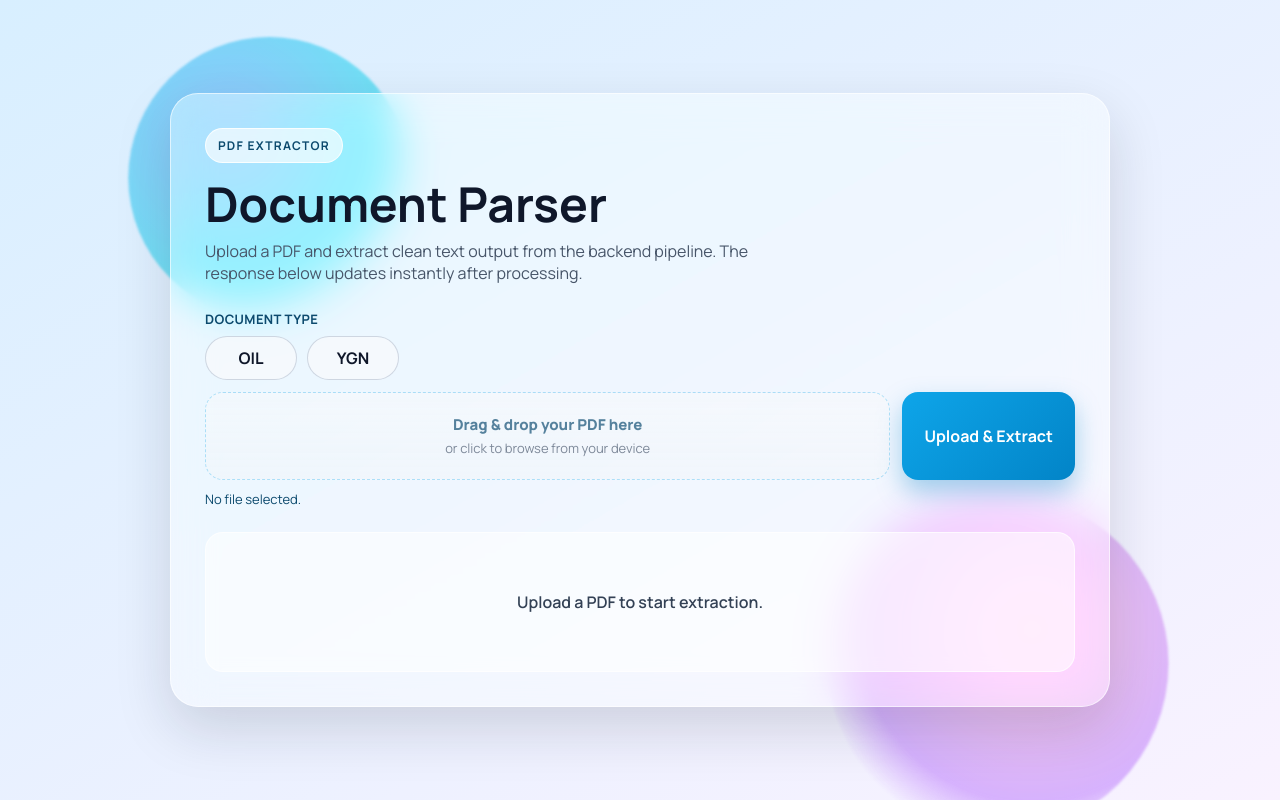
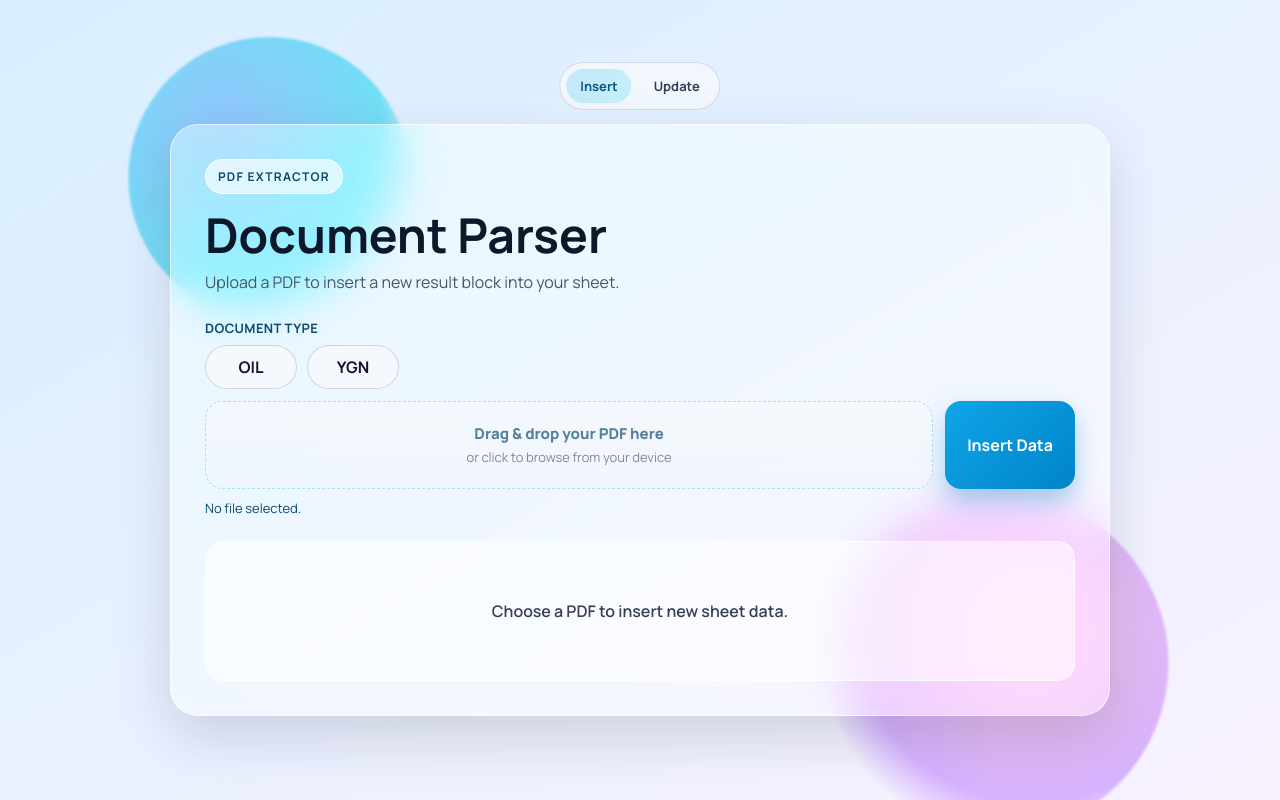
Before and after one commit to BeBeeTheBoss/License-PDF-Extractor, a React (Create React App) app in the folder frontend/: page / in a window 1280 px wide. Built offline with nearby package versions, Linux system fonts and the light colour scheme.

Commit message:
added quantity update feature

```diff
--- a/frontend/src/App.css
+++ b/frontend/src/App.css
@@ -99,10 +99,45 @@ body {
   }
 }
 
+.card-stack {
+  position: relative;
+  width: min(940px, 100%);
+}
+
+.card-flip {
+  width: 100%;
+  margin-top: 40px;
+  perspective: 1400px;
+  transform-origin: center;
+}
+
+.card-flip-inner {
+  position: relative;
+  width: 100%;
+  display: grid;
+  transform-style: preserve-3d;
+  transition: transform 620ms cubic-bezier(0.22, 1, 0.36, 1);
+}
+
+.card-flip-inner.is-flipped {
+  transform: rotateY(180deg);
+}
+
+.card-face {
+  grid-area: 1 / 1;
+  width: 100%;
+  backface-visibility: hidden;
+  -webkit-backface-visibility: hidden;
+}
+
+.card-back {
+  transform: rotateY(180deg);
+}
+
 .glass-card {
   position: relative;
   z-index: 1;
-  width: min(940px, 100%);
+  width: 100%;
   border-radius: 28px;
   padding: 34px;
   background: var(--glass-bg);
@@ -112,6 +147,42 @@ body {
   -webkit-backdrop-filter: blur(20px) saturate(155%);
   animation: cardIn 500ms ease;
   overflow: hidden;
+  transition: border-color 260ms ease, box-shadow 260ms ease, background-color 260ms ease;
+}
+
+.mode-toggle {
+  position: absolute;
+  top: -22px;
+  left: 50%;
+  transform: translateX(-50%);
+  display: inline-flex;
+  gap: 8px;
+  padding: 6px;
+  border-radius: 999px;
+  background: rgba(248, 250, 252, 0.72);
+  border: 1px solid rgba(148, 163, 184, 0.32);
+}
+
+.mode-btn {
+  border: 0;
+  border-radius: 999px;
+  padding: 8px 14px;
+  background: transparent;
+  color: #334155;
+  font: inherit;
+  font-size: 13px;
+  font-weight: 700;
+  cursor: pointer;
+  transition: background-color 140ms ease, color 140ms ease, transform 140ms ease;
+}
+
+.mode-btn:hover {
+  transform: translateY(-1px);
+}
+
+.mode-btn.active {
+  background: linear-gradient(135deg, rgba(14, 165, 233, 0.2), rgba(34, 211, 238, 0.22));
+  color: #075985;
 }
 
 @keyframes cardIn {
@@ -516,6 +587,10 @@ h1 {
     border-radius: 22px;
   }
 
+  .mode-toggle {
+    top: -18px;
+  }
+
   .controls {
     grid-template-columns: 1fr;
   }
--- a/frontend/src/App.js
+++ b/frontend/src/App.js
@@ -16,6 +16,7 @@ const toBackendUrl = (url) => {
 };
 
 function App() {
+  const [operationMode, setOperationMode] = useState("insert");
   const [documentType, setDocumentType] = useState("");
   const [file, setFile] = useState(null);
   const [isDragging, setIsDragging] = useState(false);
@@ -29,7 +30,8 @@ function App() {
   const [submitError, setSubmitError] = useState("");
   const [loading, setLoading] = useState(false);
   const [progress, setProgress] = useState(0);
-  const fileInputRef = useRef(null);
+  const insertFileInputRef = useRef(null);
+  const updateFileInputRef = useRef(null);
 
   useEffect(() => {
     if (!loading) {
@@ -49,6 +51,28 @@ function App() {
 
     return () => clearInterval(timer);
   }, [loading]);
+
+  useEffect(() => {
+    setDocumentType("");
+    setFile(null);
+    setIsDragging(false);
+    setSpreadsheetId("");
+    setStatus("idle");
+    setSheetsMessage("");
+    setSheetsUrl("");
+    setDownloadMessage("");
+    setDownloadUrl("");
+    setFieldErrors({ documentType: "", file: "" });
+    setSubmitError("");
+    setLoading(false);
+    setProgress(0);
+    if (insertFileInputRef.current) {
+      insertFileInputRef.current.value = "";
+    }
+    if (updateFileInputRef.current) {
+      updateFileInputRef.current.value = "";
+    }
+  }, [operationMode]);
 
   const setFieldError = (field, message) => {
     setFieldErrors((prev) => ({ ...prev, [field]: message }));
@@ -82,15 +106,16 @@ function App() {
     handleFileChange(droppedFile);
   };
 
-  const openFilePicker = () => {
+  const openFilePicker = (mode = operationMode) => {
     if (!documentType) {
       setFieldError("documentType", "Please choose document type.");
       return;
     }
-    fileInputRef.current?.click();
+    const targetRef = mode === "update" ? updateFileInputRef : insertFileInputRef;
+    targetRef.current?.click();
   };
 
-  const handleUpload = async () => {
+  const handleUpload = async (mode = operationMode) => {
     let hasError = false;
 
     if (!documentType) {
@@ -113,6 +138,7 @@ function App() {
 
     const formData = new FormData();
     formData.append("document_type", documentType);
+    formData.append("operation_mode", mode);
     formData.append("pdf", file);
     if (spreadsheetId.trim()) {
       formData.append("spreadsheet_id", spreadsheetId.trim());
@@ -175,16 +201,17 @@ function App() {
     }
   };
 
-  return (
-    <main className="app-shell">
-      <div className="bg-blob blob-a" aria-hidden="true" />
-      <div className="bg-blob blob-b" aria-hidden="true" />
+  const renderCardFace = (mode, inputRef) => {
+    const isUpdate = mode === "update";
 
-      <section className="glass-card">
+    return (
+      <>
         <span className="eyebrow">PDF Extractor</span>
         <h1>Document Parser</h1>
         <p className="subtitle">
-          Upload a PDF and extract clean text output from the backend pipeline. The response below updates instantly after processing.
+          {isUpdate
+            ? "Upload a PDF to update the current sheet content with fresh extracted data."
+            : "Upload a PDF to insert a new result block into your sheet."}
         </p>
 
         <div className="doc-type-wrap">
@@ -193,7 +220,7 @@ function App() {
             <label className={`doc-type-option ${documentType === "OIL" ? "active" : ""}`}>
               <input
                 type="radio"
-                name="documentType"
+                name={`documentType-${mode}`}
                 value="OIL"
                 checked={documentType === "OIL"}
                 onChange={(e) => {
@@ -207,7 +234,7 @@ function App() {
             <label className={`doc-type-option ${documentType === "YGN" ? "active" : ""}`}>
               <input
                 type="radio"
-                name="documentType"
+                name={`documentType-${mode}`}
                 value="YGN"
                 checked={documentType === "YGN"}
                 onChange={(e) => {
@@ -235,18 +262,18 @@ function App() {
             }}
             onDragLeave={() => setIsDragging(false)}
             onDrop={handleDrop}
-            onClick={openFilePicker}
+            onClick={() => openFilePicker(mode)}
             role="button"
             tabIndex={0}
             onKeyDown={(event) => {
               if (event.key === "Enter" || event.key === " ") {
                 event.preventDefault();
-                openFilePicker();
+                openFilePicker(mode);
               }
             }}
           >
             <input
-              ref={fileInputRef}
+              ref={inputRef}
               type="file"
               accept="application/pdf"
               disabled={!documentType}
@@ -259,29 +286,19 @@ function App() {
               </p>
             </div>
           </div>
-          <button className="upload-btn" onClick={handleUpload} disabled={loading}>
-            {loading ? "Processing..." : "Upload & Extract"}
+          <button className="upload-btn" onClick={() => handleUpload(mode)} disabled={loading}>
+            {loading ? (isUpdate ? "Updating..." : "Inserting...") : isUpdate ? "Update Sheet" : "Insert Data"}
           </button>
         </div>
         {fieldErrors.file && <p className="input-error">{fieldErrors.file}</p>}
         {submitError && <p className="input-error">{submitError}</p>}
-
-        {/* <div className="sheet-input-wrap">
-          <input
-            className="sheet-input"
-            type="text"
-            placeholder="Optional: Google Spreadsheet ID (override .env)"
-            value={spreadsheetId}
-            onChange={(e) => setSpreadsheetId(e.target.value)}
-          />
-        </div> */}
 
         <p className="file-name">{file ? `Selected: ${file.name}` : "No file selected."}</p>
 
         {loading && (
           <div className="progress-wrap" aria-live="polite" aria-label="Upload progress">
             <div className="progress-head">
-              <span>Processing</span>
+              <span>{isUpdate ? "Updating" : "Inserting"}</span>
               <span>{progress}%</span>
             </div>
             <div className="progress-track">
@@ -291,7 +308,13 @@ function App() {
         )}
 
         <section className="status-card">
-          {status === "idle" && <p className="status-hint">Upload a PDF to start extraction.</p>}
+          {status === "idle" && (
+            <p className="status-hint">
+              {isUpdate
+                ? "Choose a PDF to update current sheet data."
+                : "Choose a PDF to insert new sheet data."}
+            </p>
+          )}
           {status === "loading" && (
             <div className="loading-wrap" role="status" aria-live="polite" aria-label="Loading">
               <span className="loading-dot" />
@@ -303,13 +326,11 @@ function App() {
             <div className="success-wrap" role="status" aria-live="polite">
               <span className="success-check" aria-hidden="true" />
               <p className="success-text">Extraction complete</p>
-              {/* {sheetsMessage && <p className="sheet-note">{sheetsMessage}</p>} */}
               {sheetsUrl && (
                 <a className="sheet-link" href={sheetsUrl} target="_blank" rel="noreferrer">
                   Open Google Sheet
                 </a>
               )}
-              {/* {downloadMessage && <p className="sheet-note">{downloadMessage}</p>} */}
               {downloadUrl && (
                 <a className="sheet-link" href={downloadUrl}>
                   Download Sheet File
@@ -318,7 +339,39 @@ function App() {
             </div>
           )}
         </section>
-      </section>
+      </>
+    );
+  };
+
+  return (
+    <main className="app-shell">
+      <div className="bg-blob blob-a" aria-hidden="true" />
+      <div className="bg-blob blob-b" aria-hidden="true" />
+
+      <div className="card-stack">
+        <div className="mode-toggle" role="group" aria-label="Operation mode">
+          <button
+            type="button"
+            className={`mode-btn ${operationMode === "insert" ? "active" : ""}`}
+            onClick={() => setOperationMode("insert")}
+          >
+            Insert
+          </button>
+          <button
+            type="button"
+            className={`mode-btn ${operationMode === "update" ? "active" : ""}`}
+            onClick={() => setOperationMode("update")}
+          >
+            Update
+          </button>
+        </div>
+        <div className="card-flip">
+          <div className={`card-flip-inner ${operationMode === "update" ? "is-flipped" : ""}`}>
+            <section className="glass-card card-face card-front">{renderCardFace("insert", insertFileInputRef)}</section>
+            <section className="glass-card card-face card-back">{renderCardFace("update", updateFileInputRef)}</section>
+          </div>
+        </div>
+      </div>
     </main>
   );
 }
```
Also changed, not shown: 12 other files (tests, documents, lock files or other folders).
